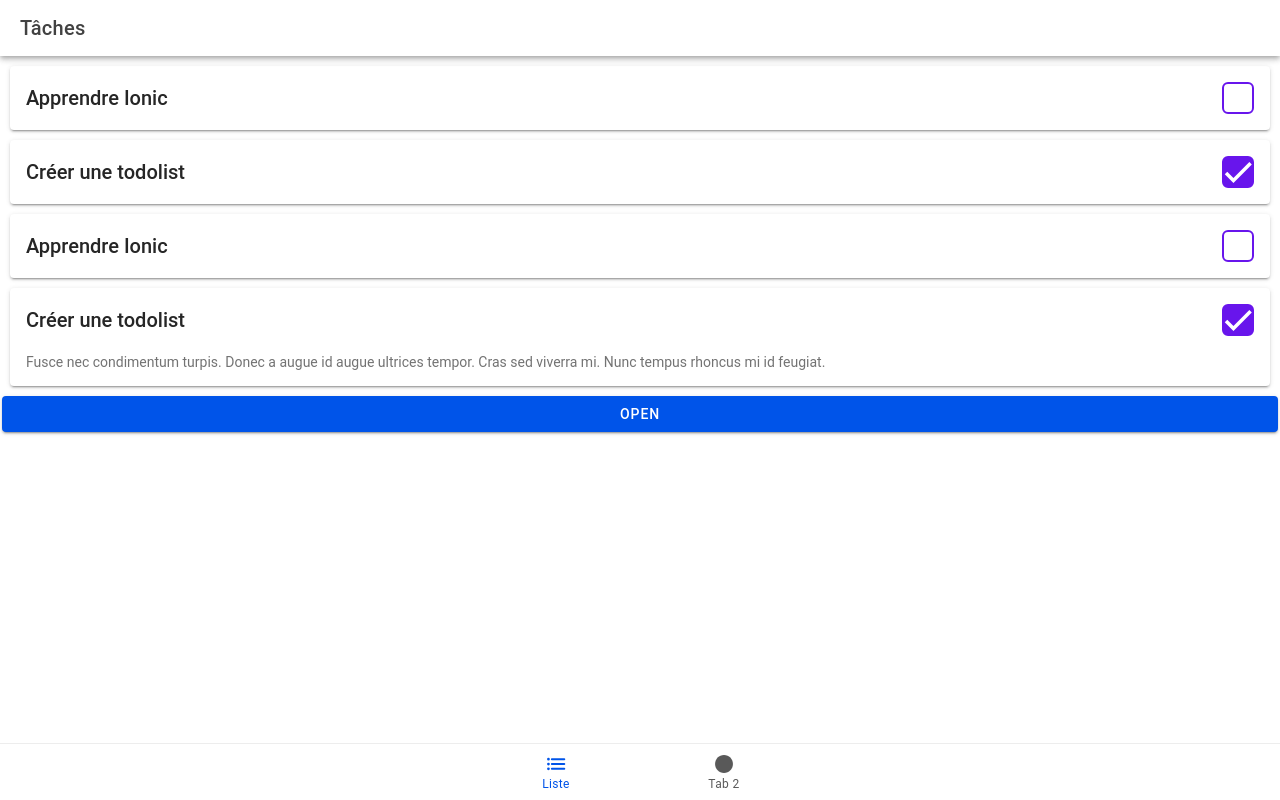
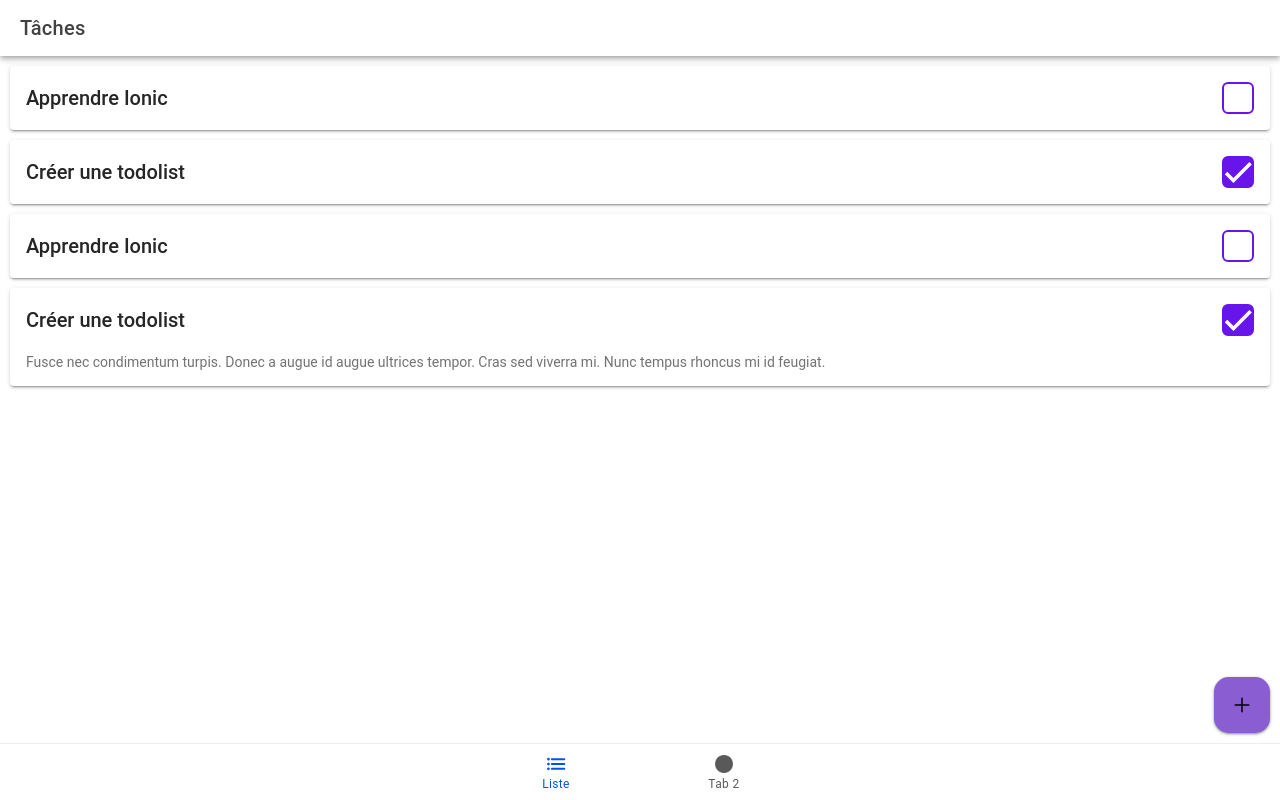
Before and after one commit to GeoffroyMuller/todoIONIC, a React (Vite) app: page /todo-list in a window 1280 px wide. Built offline with nearby package versions, Linux system fonts and the light colour scheme.

Commit message:
add fab btn

```diff
--- a/src/components/TodoModal.tsx
+++ b/src/components/TodoModal.tsx
@@ -25,18 +25,18 @@ const TodoModal: React.FC<TodoModalProps> = ({ onDismiss }) => {
         <IonToolbar>
           <IonButtons slot="start">
             <IonButton color="medium" onClick={() => onDismiss(null, "cancel")}>
-              Cancel
+              Annuler
             </IonButton>
           </IonButtons>
-          <IonTitle>Welcome</IonTitle>
+          <IonTitle>Ajouté une tâche</IonTitle>
         </IonToolbar>
       </IonHeader>
       <IonContent className="ion-padding">
-        <IonItem>
-          <TodoForm
-            onSubmit={(title, description) => onDismiss({ title, description }, "confirm")}
-          />
-        </IonItem>
+        <TodoForm
+          onSubmit={(title, description) =>
+            onDismiss({ title, description }, "confirm")
+          }
+        />
       </IonContent>
     </IonPage>
   );
--- a/src/pages/TodoList.css
+++ b/src/pages/TodoList.css
@@ -0,0 +1,14 @@
+ion-fab-button::part(native) {
+  background-color: #8b5dd3;
+  border-radius: 15px;
+  box-shadow: 0px 1px 2px 0px rgba(0, 0, 0, 0.3), 0px 1px 3px 1px rgba(0, 0, 0, 0.15);
+  color: black;
+}
+
+ion-fab-button::part(native):hover::after {
+  background-color: #a3e681;
+}
+
+ion-fab-button::part(native):active::after {
+  background-color: #87d361;
+}
--- a/src/pages/TodoList.tsx
+++ b/src/pages/TodoList.tsx
@@ -1,7 +1,10 @@
 import {
   IonButton,
   IonContent,
+  IonFab,
+  IonFabButton,
   IonHeader,
+  IonIcon,
   IonPage,
   IonProgressBar,
   IonTitle,
@@ -14,6 +17,7 @@ import { useTodos } from "../composables/useTodos";
 import TodoModal from "../components/TodoModal";
 import { OverlayEventDetail } from "@ionic/core/components";
 import { Todo } from "../types/todo.type";
+import { add } from "ionicons/icons";
 
 const TodoList: React.FC = () => {
   const { todos, loading, toggleTodo, addNewTodo } = useTodos();
@@ -29,7 +33,6 @@ const TodoList: React.FC = () => {
         >
       ) => {
         if (event.detail.role === "confirm") {
-          console.log("hdshjfjsdf", event.detail.role)
           addNewTodo(
             event.detail.data?.title ?? "Sans titre",
             event.detail.data?.description
@@ -46,12 +49,7 @@ const TodoList: React.FC = () => {
           <IonTitle>Tâches</IonTitle>
         </IonToolbar>
       </IonHeader>
-      <IonContent fullscreen>
-        <IonHeader collapse="condense">
-          <IonToolbar>
-            <IonTitle size="large">Tab 1</IonTitle>
-          </IonToolbar>
-        </IonHeader>
+      <IonContent fullscreen className="ion-padding-bottom ion-margin-bottom">
         {loading ? (
           <IonProgressBar type="indeterminate" color="primary"></IonProgressBar>
         ) : (
@@ -59,9 +57,11 @@ const TodoList: React.FC = () => {
             <TodoCard key={todo.id} todo={todo} onToggle={toggleTodo} />
           ))
         )}
-        <IonButton expand="block" onClick={() => openModal()}>
-          Open
-        </IonButton>
+        <IonFab vertical="bottom" horizontal="end" slot="fixed">
+          <IonFabButton onClick={openModal}>
+            <IonIcon icon={add} />
+          </IonFabButton>
+        </IonFab>
       </IonContent>
     </IonPage>
   );
```
